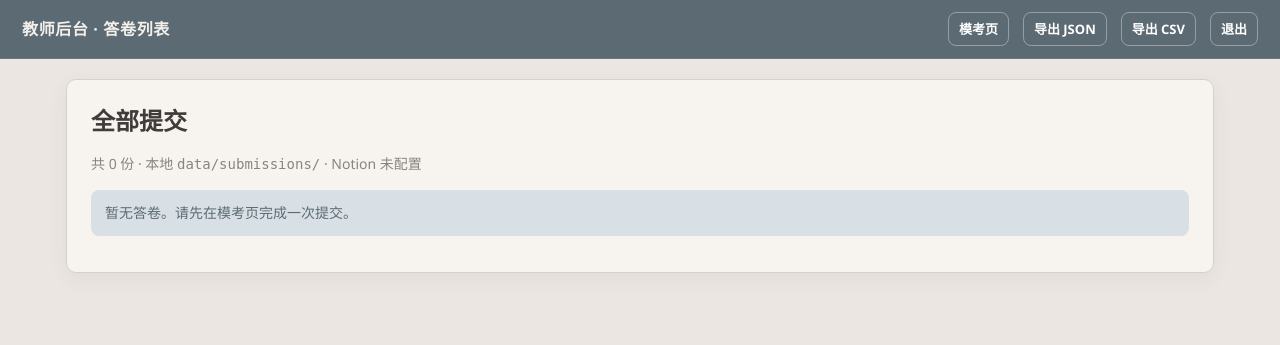
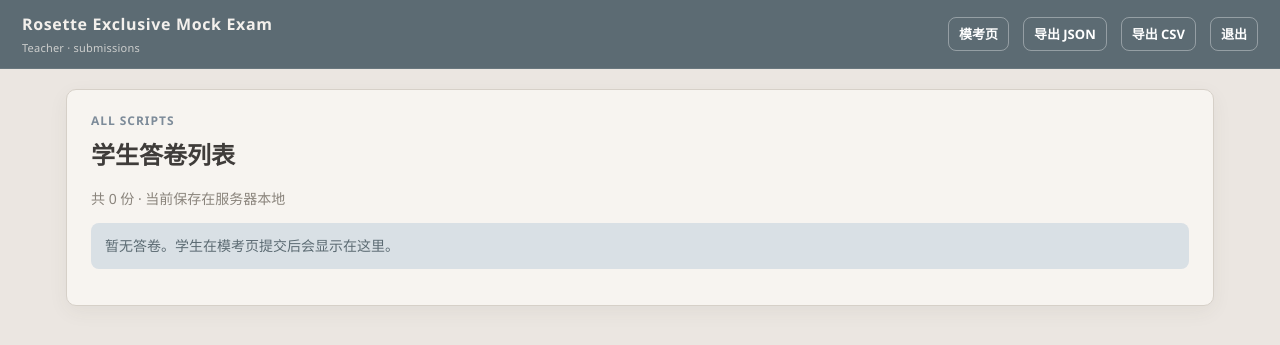
Before and after one commit to rootgrovesgo-cmd/ielts-writing-mock, a Flask app: page /admin in a window 1280 px wide. Shown: the top 345 px of the page. Run offline with Flask 3, Linux system fonts and the light colour scheme; the visitor is signed in with stand-in values (Sample User, id 1).

Commit message:
Prominent teacher login entry and Rosette admin UI

```diff
--- a/static/style.css
+++ b/static/style.css
@@ -520,3 +520,14 @@ textarea.answer {
 .image-wrap { padding: 4px 0; }
 .line-chart svg, .flowchart svg { width: 100%; height: auto; display: block; }
 .flowchart-wrap { max-width: 320px; margin: 0 auto; }
+
+.teacher-entry {
+  margin-top: 28px;
+  padding-top: 18px;
+  border-top: 1px dashed var(--line);
+  display: flex;
+  flex-wrap: wrap;
+  gap: 12px;
+  align-items: center;
+  justify-content: center;
+}
--- a/templates/admin.html
+++ b/templates/admin.html
@@ -3,12 +3,15 @@
 <head>
   <meta charset="UTF-8" />
   <meta name="viewport" content="width=device-width, initial-scale=1" />
-  <title>答卷列表 · 教师后台</title>
+  <title>Submissions · Rosette Exclusive Mock Exam</title>
   <link rel="stylesheet" href="{{ url_for('static', filename='style.css') }}" />
 </head>
 <body>
   <header class="topbar">
-    <div class="brand">教师后台 · 答卷列表</div>
+    <div class="brand-block">
+      <div class="brand">Rosette Exclusive Mock Exam</div>
+      <div class="brand-sub">Teacher · submissions</div>
+    </div>
     <div class="meta">
       <a class="btn secondary sm" href="/">模考页</a>
       <a class="btn secondary sm" href="{{ url_for('admin_export_json') }}">导出 JSON</a>
@@ -18,10 +21,11 @@
   </header>
   <main class="wrap">
     <section class="card">
-      <h1>全部提交</h1>
-      <p class="muted">共 {{ submissions|length }} 份 · 本地 <code>data/submissions/</code>{% if notion_on %} · <strong>Notion 同步已开启</strong>{% else %} · Notion 未配置{% endif %}</p>
+      <p class="eyebrow">All scripts</p>
+      <h1>学生答卷列表</h1>
+      <p class="muted">共 {{ submissions|length }} 份{% if notion_on %} · Notion 同步已开启{% else %} · 当前保存在服务器本地{% endif %}</p>
       {% if not submissions %}
-      <div class="banner info">暂无答卷。请先在模考页完成一次提交。</div>
+      <div class="banner info">暂无答卷。学生在模考页提交后会显示在这里。</div>
       {% else %}
       <div style="overflow-x:auto">
         <table class="admin-table">
@@ -49,7 +53,7 @@
               <td>{{ s.task2_word_count }}</td>
               <td>{{ (s.time_used_seconds // 60) }}:{{ '%02d' % (s.time_used_seconds % 60) }}</td>
               <td>{{ "是" if s.auto_submitted else "否" }}</td>
-              <td><a href="{{ url_for('admin_submission', sid=s.id) }}">查看</a></td>
+              <td><a href="{{ url_for('admin_submission', sid=s.id) }}">查看全文</a></td>
             </tr>
             {% endfor %}
           </tbody>
--- a/templates/admin_detail.html
+++ b/templates/admin_detail.html
@@ -8,7 +8,7 @@
 </head>
 <body>
   <header class="topbar">
-    <div class="brand">答卷详情</div>
+    <div class="brand-block"><div class="brand">Rosette Exclusive Mock Exam</div><div class="brand-sub">Teacher · script detail</div></div>
     <div class="meta">
       <a class="btn secondary sm" href="{{ url_for('admin') }}">返回列表</a>
       <a class="btn secondary sm" href="{{ url_for('admin_logout') }}">退出</a>
--- a/templates/exam.html
+++ b/templates/exam.html
@@ -65,6 +65,10 @@
         <button type="button" id="btnStart" class="btn btn-start">Start test</button>
       </div>
       <p class="hint" style="margin-top:14px">Task 1 ≥ 150 words · Task 2 ≥ 250 words. The test auto-submits when time is up.</p>
+      <div class="teacher-entry">
+        <a class="btn ghost" href="/admin">教师入口 · Teacher login</a>
+        <span class="hint">密码登录后可查看学生提交的答卷</span>
+      </div>
     </section>
 
     <!-- Exam: CD IELTS-style split -->
```
Also changed, not shown: templates/admin_login.html (+11 -4 lines).
